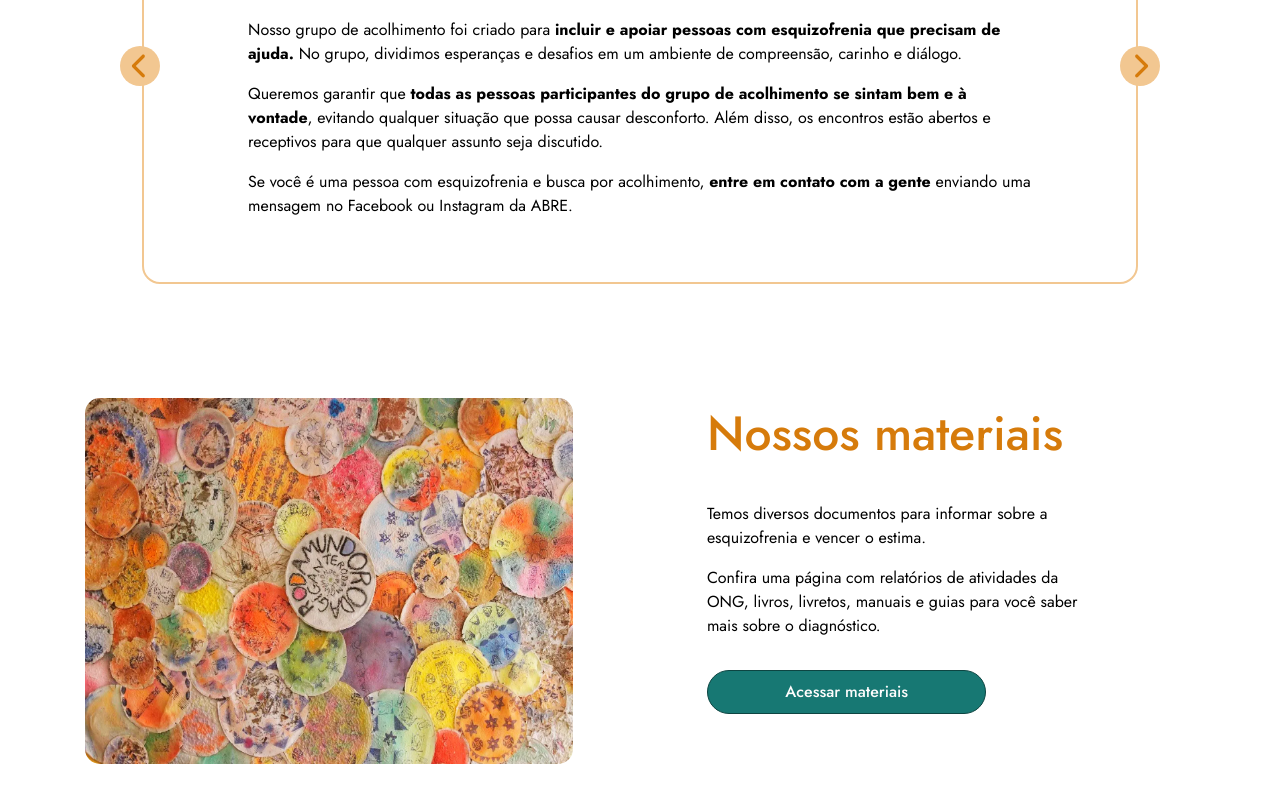
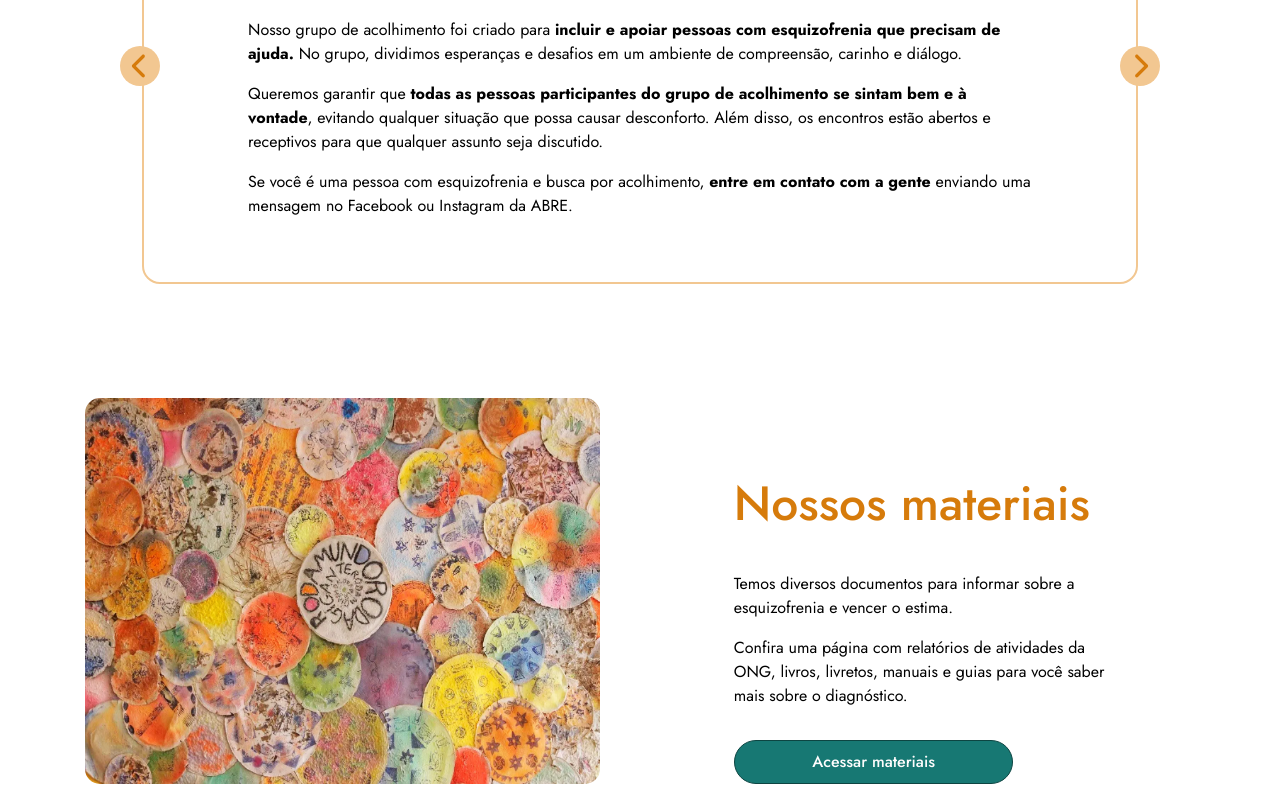
Before and after one commit to tech-pro-bem/abre, a Next.js app: page / in a window 1280 px wide. Shown: the part 416-1216 px from the top of the page. Built offline with nearby package versions, Linux system fonts and the light colour scheme.

Commit message:
style: adjusting the grid and ordering elements to avoid overflow

```diff
--- a/src/components/materials/styles.module.css
+++ b/src/components/materials/styles.module.css
@@ -3,7 +3,7 @@
   margin-inline: auto;
   max-width: 76rem;
   display: grid;
-  grid-template-columns: 1;
+  grid-template-columns: 1fr;
   gap: 2.5rem;
   padding-block: 3.5rem;
 }
@@ -53,7 +53,7 @@
   border-radius: 15px;
 }
 
-@media (min-width: 48em) {
+@media (min-width: 75em) {
   .content {
     display: grid;
     grid-template-columns: 1fr 40ch;
@@ -63,7 +63,8 @@
     gap: 134px;
   }
   .title_text {
-    grid-column: 2/3;
+    padding-top: 70px;
+    order: 2;
     max-width: 67.5ch;
     gap: 2rem;
   }
@@ -76,7 +77,6 @@
 
   .container_image_mandala {
     display: grid;
-    grid-column: 1/2;
-    grid-row: 1;
+    order: 1;
   }
 }
```
